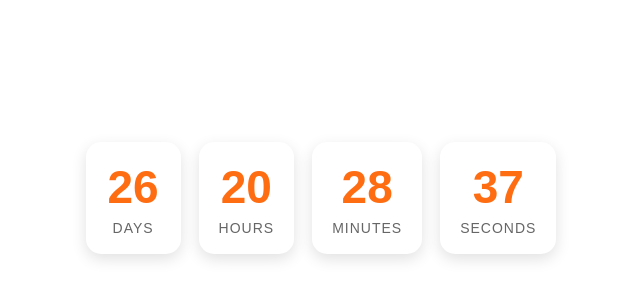
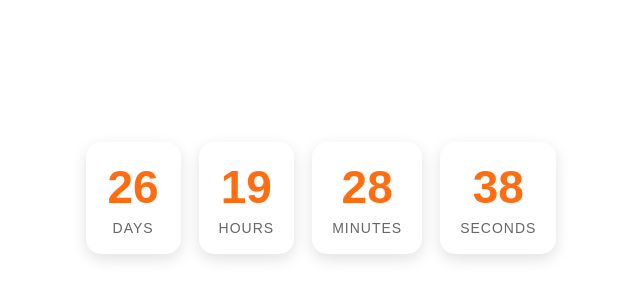
Before and after one commit to marcelvisitacion5/Countdown, a plain HTML site: page index.html in a window 1280 px wide. Shown: the part 202-502 px from the top of the page, 319-959 px from the left. Drawn offline with Linux system fonts and the light colour scheme.

Commit message:
Update index.html

```diff
--- a/index.html
+++ b/index.html
@@ -89,7 +89,7 @@ body{
 // SET YOUR TARGET DATE HERE
 //===============================
 
-const targetDate = new Date("August 31, 2026 23:59:59").getTime();
+const targetDate = new Date("August 31, 2026 23:00:00").getTime();
 
 //===============================
 
```
